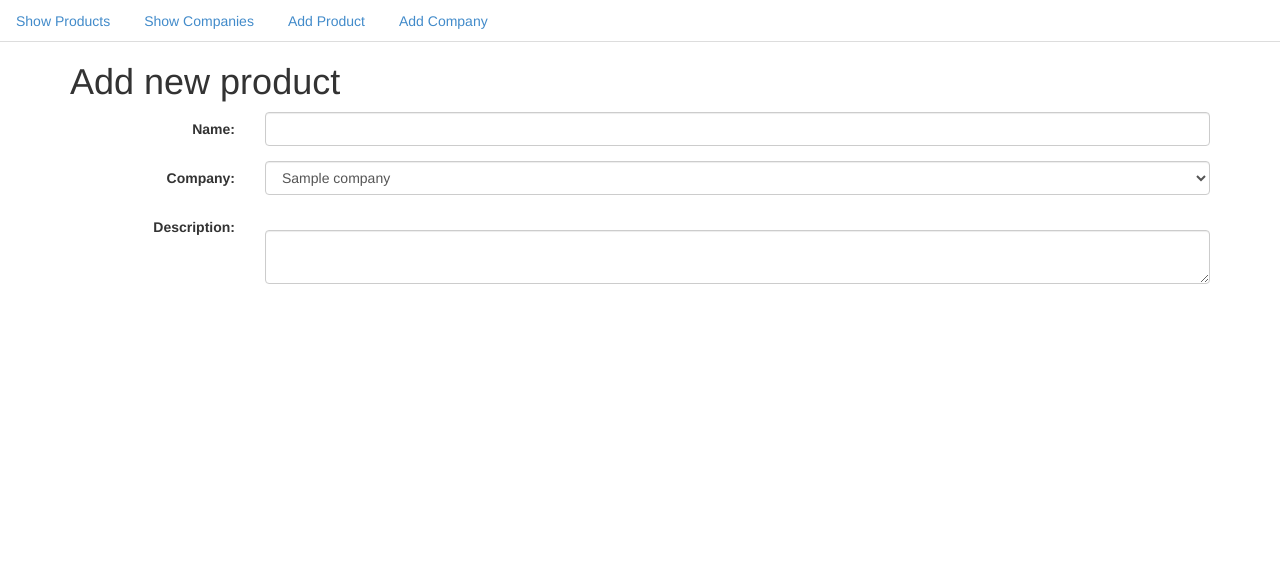
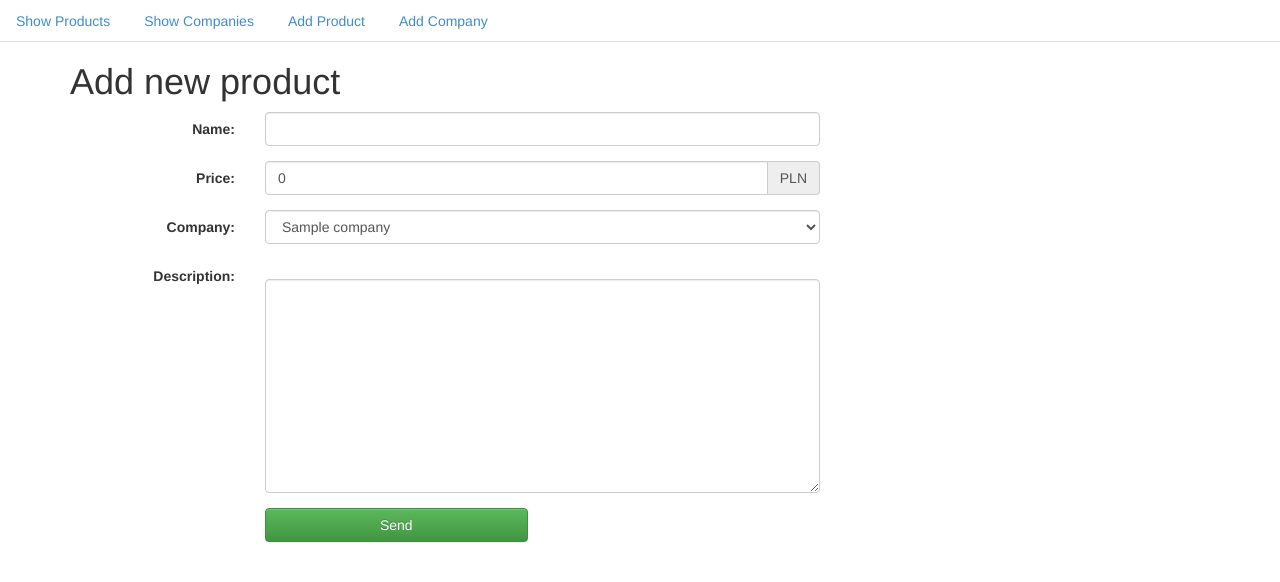
Before and after one commit to sielakos/wood-search, a Flask app: template search/templates/add_product.html in a window 1280 px wide. Shown: the top 582 px of the page. Run offline with Flask 2, Linux system fonts and the light colour scheme; the template is opened without the code that fills it: most values are stand-ins (such as "Sample title", 1, 10 or a date in 2020); parts of the project's set-up code (start-up, migrations or seed data) failed here and were passed over; some libraries are stand-ins or nearby versions.

Commit message:
add product form

```diff
--- a/search/static/js/add_product.js
+++ b/search/static/js/add_product.js
@@ -4,15 +4,24 @@
 
   addModule = angular.module('wsAddProductModule', []);
 
-  addCtrl = function($scope) {
+  addCtrl = function($scope, $http) {
     $scope.name = '';
     $scope.description = '';
     $scope.company = COMPANIES[0];
     $scope.price = 0;
-    return $scope.companies = COMPANIES;
+    $scope.companies = COMPANIES;
+    return $scope.send = function() {
+      var promise;
+      return promise = $http.post(SEND_ADDRESS, {
+        name: $scope.name,
+        description: $scope.description,
+        company: $scope.company,
+        price: $scope.price
+      });
+    };
   };
 
-  addCtrl.$inject = ['$scope'];
+  addCtrl.$inject = ['$scope', '$http'];
 
   addModule.controller('wsAddProductCtrl', addCtrl);
 
--- a/search/templates/add_product.html
+++ b/search/templates/add_product.html
@@ -28,14 +28,24 @@
         <form class="form-horizontal" role="form">
             <div class="form-group">
                 <label class="col-sm-2 control-label" for="product-name">Name:</label>
-                <div class="col-sm-10">
+                <div class="col-sm-6">
                     <input type="text" class="form-control" id="product-name" ng-model="name">
                 </div>
             </div>
 
             <div class="form-group">
+                <label class="col-sm-2 control-label" for="product-price">Price:</label>
+                <div class="col-sm-6">
+                    <div class=" input-group">
+                        <input type="number" class="form-control" id="product-price" ng-model="price">
+                        <div class="input-group-addon">PLN</div>
+                    </div>
+                </div>
+            </div>
+
+            <div class="form-group">
                 <label class="col-sm-2 control-label" for="product-company">Company:</label>
-                <div class="col-sm-10">
+                <div class="col-sm-6">
                     <select class="form-control" ng-model="company" ng-options="company as company.name for company in companies">
                     </select>
                 </div>
@@ -43,9 +53,24 @@
 
             <div class="form-group">
                 <label class="col-sm-2 control-label" for="product-description">Description:</label><br>
-                <div class="col-sm-10">
-                    <textarea class="form-control" id="product-description" ng-model="description">
+                <div class="col-sm-6">
+                    <textarea
+                            class="form-control"
+                            id="product-description"
+                            rows="10"
+                            ng-model="description">
                     </textarea>
+                </div>
+            </div>
+
+            <div class="form-group">
+                <div class="col-sm-2"></div>
+                <div class="col-sm-3">
+                    <button
+                            class="btn btn-success form-control"
+                            ng-click="send()">
+                        Send
+                    </button>
                 </div>
             </div>
         </form>
```
Also changed, not shown: 1 other file.
